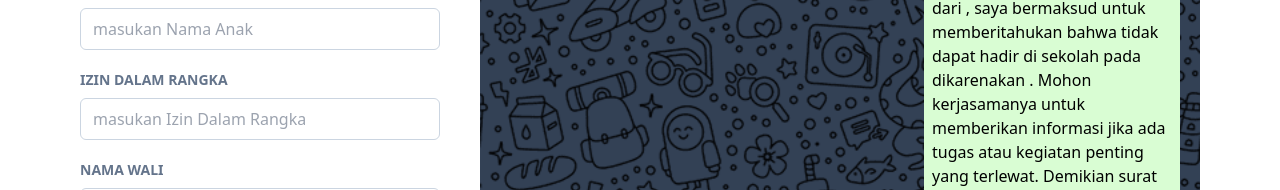
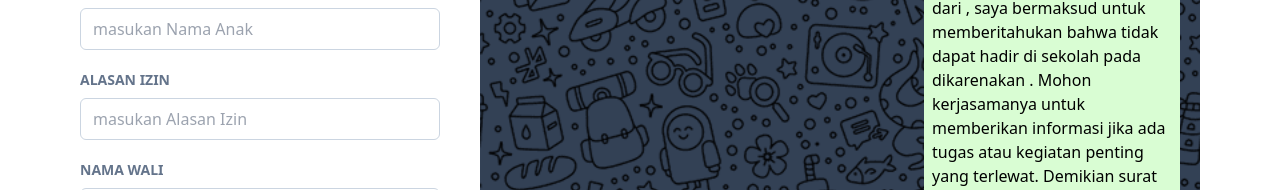
Before and after one commit to Taufik-H/sopandikit, a React (Vite) app: page / in a window 1280 px wide. Shown: the part 199-389 px from the top of the page. Built offline with nearby package versions, Linux system fonts and the light colour scheme.

Commit message:
Update Content.jsx

```diff
--- a/src/components/Content.jsx
+++ b/src/components/Content.jsx
@@ -124,7 +124,7 @@ const Content = () => {
               labelClass="mt-5 mb-2 uppercase font-semibold text-sm text-slate-500"
             />
             <Input
-              label={"Izin Dalam Rangka"}
+              label={"Alasan Izin"}
               name="izin"
               onChange={handleInputChange}
               labelClass="mt-5 mb-2 uppercase font-semibold text-sm text-slate-500"
@@ -151,14 +151,14 @@ const Content = () => {
               labelClass="mt-5 mb-2 uppercase font-semibold text-sm text-slate-500"
             />
             <Input
-              label={"Izin Dalam Rangka"}
+              label={"Alasan Izin"}
               name="izin"
               onChange={handleInputChange}
               labelClass="mt-5 mb-2 uppercase font-semibold text-sm text-slate-500"
             />
             <DatePicker
               label="Tanggal Izin"
-              labelClass="mt-5 mb-2 uppercase font-semibold text-sm text-slate-500"
+              labelClass="mt-5 mb-2 uppercase font-semibold text-sm text-slate-500 w-full"
               name="tanggal"
               onChange={handleDateChange}
             />
```
